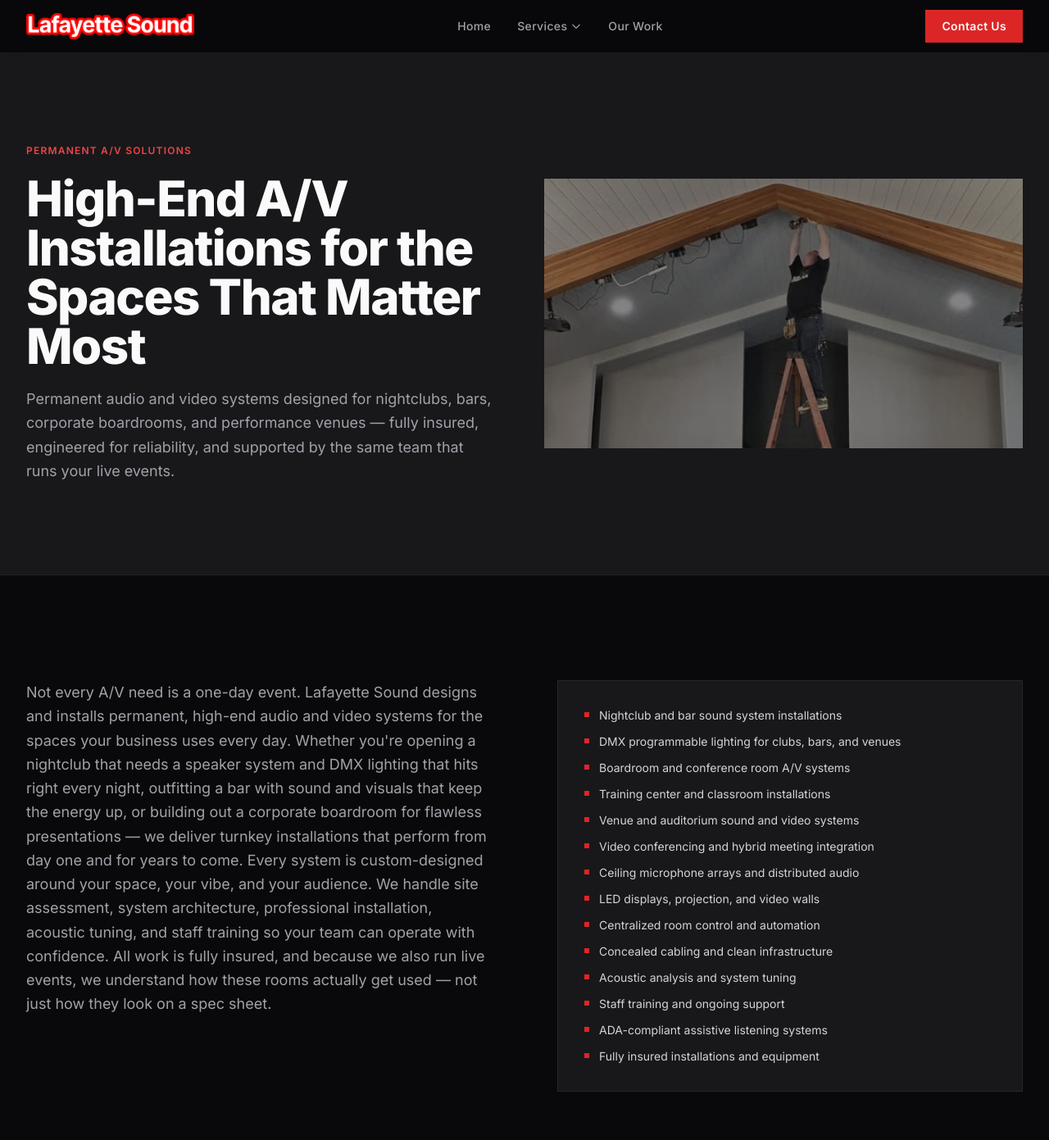
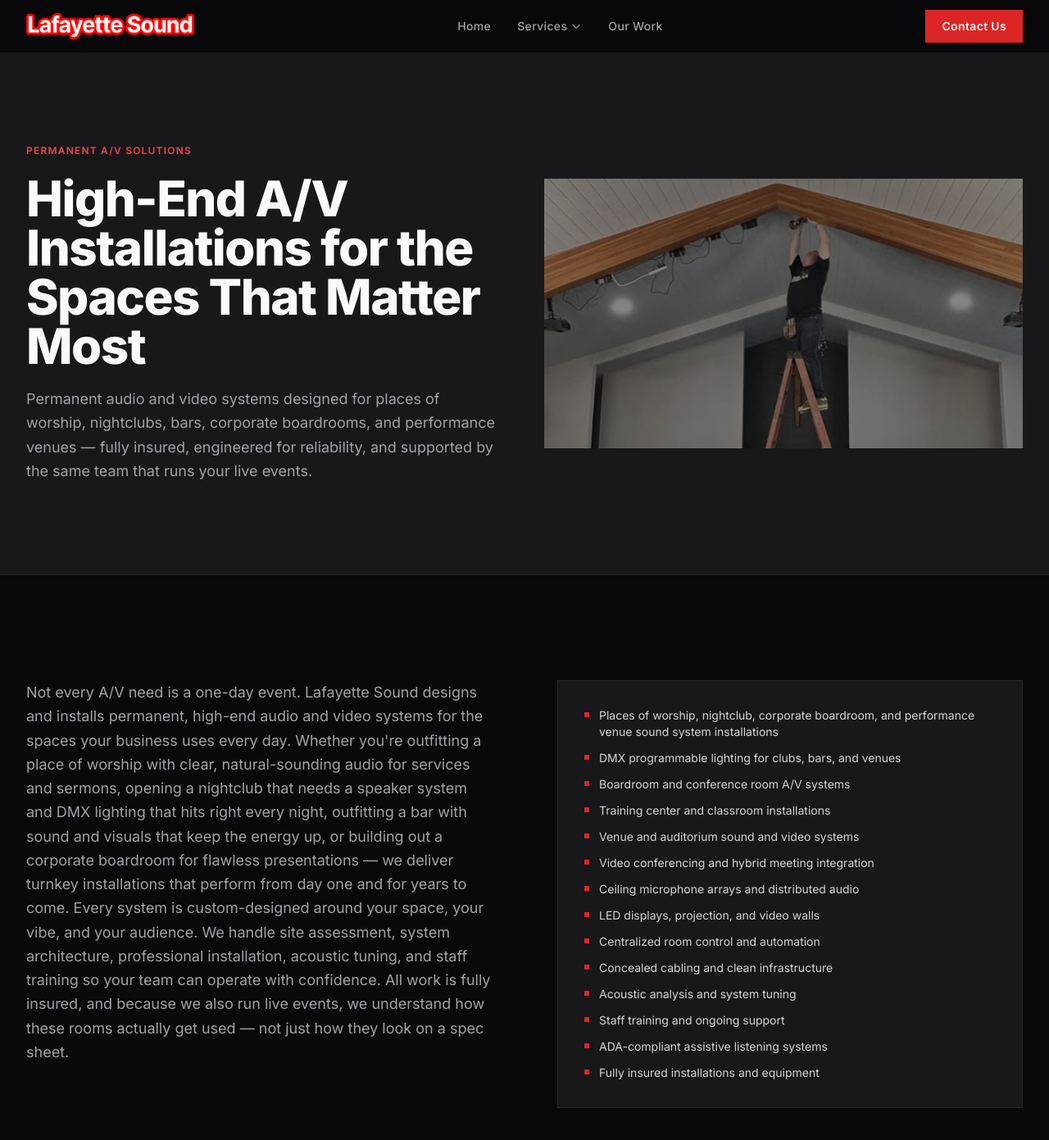
Before and after one commit to Vitro-Media-Lab/Lafayette-Sound, a Jekyll site: the page built from installations/index.html, in a window 1280 px wide and 1400 px high. Shown: the top 1391 px of the window at 82% size. Built offline with Jekyll 4.4.1, drawn with Linux system fonts in a browser that asks for light colours; nearby versions of some CDN libraries.

Commit message:
Update Installations Page

```diff
--- a/installations/index.html
+++ b/installations/index.html
@@ -1,14 +1,14 @@
 ---
 layout: service
 title: Commercial A/V Installations | Lafayette Sound
-meta_description: Permanent, high-end audio and video installations for nightclubs, bars, corporate boardrooms, and venues — designed, installed, and fully insured by Lafayette Sound.
+meta_description: Permanent, high-end audio and video installations for places of worship, nightclubs, bars, corporate boardrooms, and venues — designed, installed, and fully insured by Lafayette Sound.
 page_title: Commercial A/V Installations
 eyebrow: Permanent A/V Solutions
 heading: High-End A/V Installations for the Spaces That Matter Most
-intro: Permanent audio and video systems designed for nightclubs, bars, corporate boardrooms, and performance venues — fully insured, engineered for reliability, and supported by the same team that runs your live events.
-description: Not every A/V need is a one-day event. Lafayette Sound designs and installs permanent, high-end audio and video systems for the spaces your business uses every day. Whether you're opening a nightclub that needs a speaker system and DMX lighting that hits right every night, outfitting a bar with sound and visuals that keep the energy up, or building out a corporate boardroom for flawless presentations — we deliver turnkey installations that perform from day one and for years to come. Every system is custom-designed around your space, your vibe, and your audience. We handle site assessment, system architecture, professional installation, acoustic tuning, and staff training so your team can operate with confidence. All work is fully insured, and because we also run live events, we understand how these rooms actually get used — not just how they look on a spec sheet.
+intro: Permanent audio and video systems designed for places of worship, nightclubs, bars, corporate boardrooms, and performance venues — fully insured, engineered for reliability, and supported by the same team that runs your live events.
+description: Not every A/V need is a one-day event. Lafayette Sound designs and installs permanent, high-end audio and video systems for the spaces your business uses every day. Whether you're outfitting a place of worship with clear, natural-sounding audio for services and sermons, opening a nightclub that needs a speaker system and DMX lighting that hits right every night, outfitting a bar with sound and visuals that keep the energy up, or building out a corporate boardroom for flawless presentations — we deliver turnkey installations that perform from day one and for years to come. Every system is custom-designed around your space, your vibe, and your audience. We handle site assessment, system architecture, professional installation, acoustic tuning, and staff training so your team can operate with confidence. All work is fully insured, and because we also run live events, we understand how these rooms actually get used — not just how they look on a spec sheet.
 capabilities:
-  - Nightclub and bar sound system installations
+  - Places of worship, nightclub, corporate boardroom, and performance venue sound system installations
   - DMX programmable lighting for clubs, bars, and venues
   - Boardroom and conference room A/V systems
   - Training center and classroom installations
```
Also changed, not shown: 1 other file.
